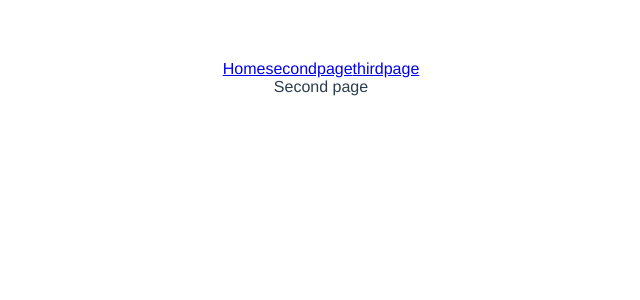
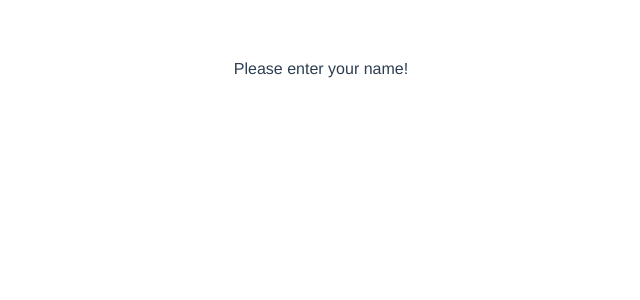
Before and after one commit to KevinZijlmans/Stressfull, a Vue app: page /#/secondpage in a window 1280 px wide. Shown: the top 300 px of the page, without its empty margins (319-959 px from the left). Built offline with nearby package versions, Linux system fonts and the light colour scheme.

Commit message:
Removed nav bar

```diff
--- a/src/App.vue
+++ b/src/App.vue
@@ -1,10 +1,5 @@
 <template>
 <div id="app">
-  <nav>
-      <router-link to='/'>Home</router-link>
-      <router-link to='/secondpage'>secondpage</router-link>
-      <router-link to='/thirdpage'>thirdpage</router-link>
-  </nav>
   <router-view />
 </div>
 
--- a/src/components/Home.vue
+++ b/src/components/Home.vue
@@ -13,9 +13,6 @@
     </div>
 </template>
 <script>
-// function onYes() {
-//     this.$router.push('/secondpage');
-// }
 export default {
 
 }
--- a/src/components/SecondPage.vue
+++ b/src/components/SecondPage.vue
@@ -1,6 +1,6 @@
 <template>
     <div>
-        Second page
+        Please enter your name!
     </div>
 </template>
 <script>
```
